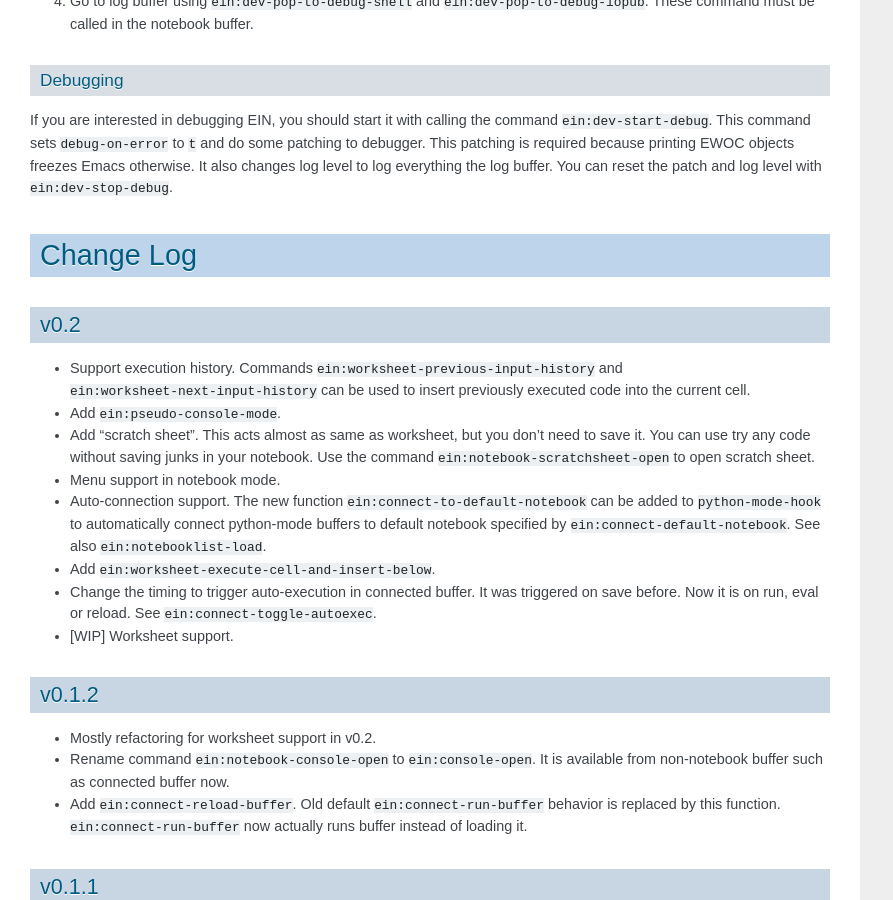
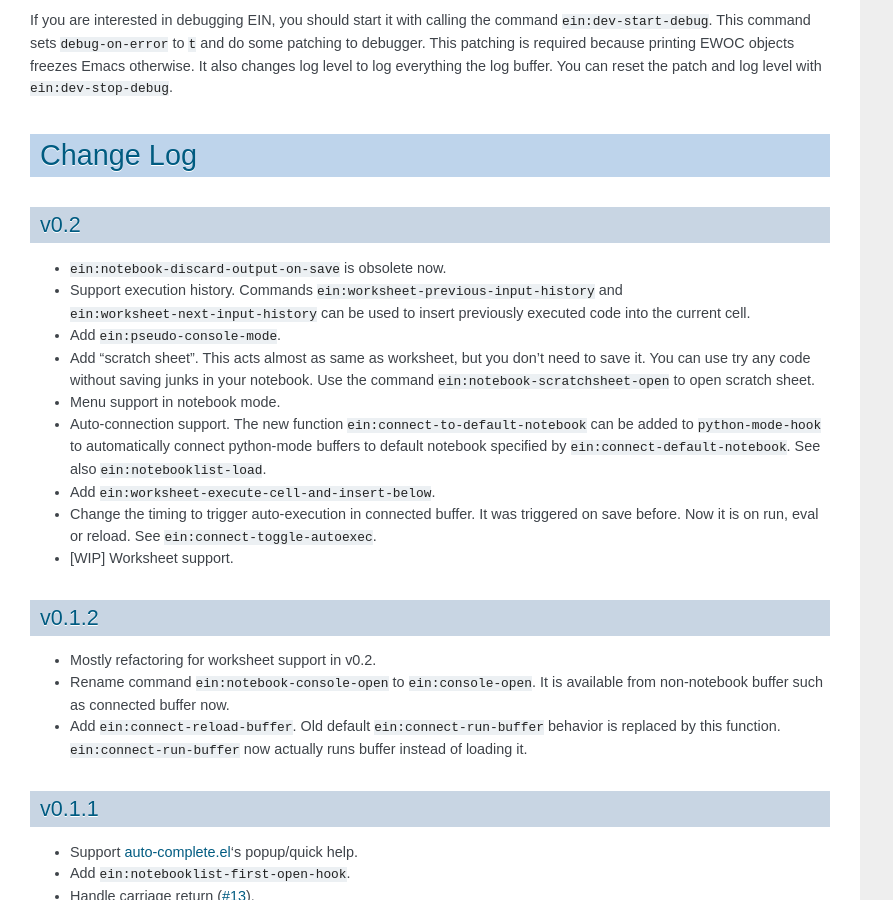
Before and after one commit to millejoh/emacs-ipython-notebook, a Sphinx documentation site: the page built from doc/source/index.rst, in a window 1280 px wide and 900 px high, scrolled down 13441 px. Shown: the whole window, without its empty margins (0-893 px from the left). Built offline with Sphinx 7.4.7, drawn with Linux system fonts in a browser that asks for light colours; cross-references to code outside the pages are shown as plain code.

Commit message:
Make ein:notebook-discard-output-on-save obsolete

```diff
--- a/doc/source/index.rst
+++ b/doc/source/index.rst
@@ -498,6 +497,7 @@
 v0.2
 ----
 
+* :el:symbol:`ein:notebook-discard-output-on-save` is obsolete now.
 * Support execution history.  Commands
   :el:symbol:`ein:worksheet-previous-input-history` and
   :el:symbol:`ein:worksheet-next-input-history` can be used
```
Also changed, not shown: other parts of doc/source/index.rst (+0 -1 lines), 2 other files.
